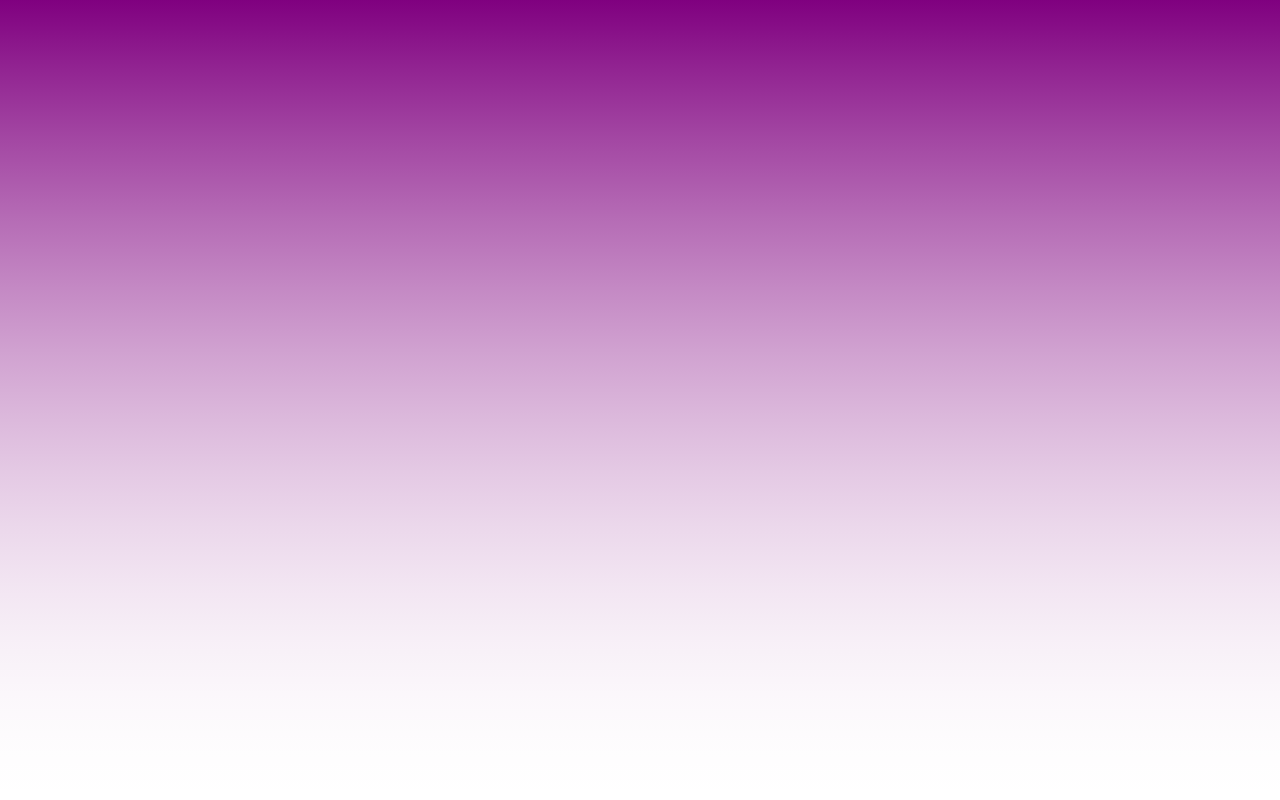
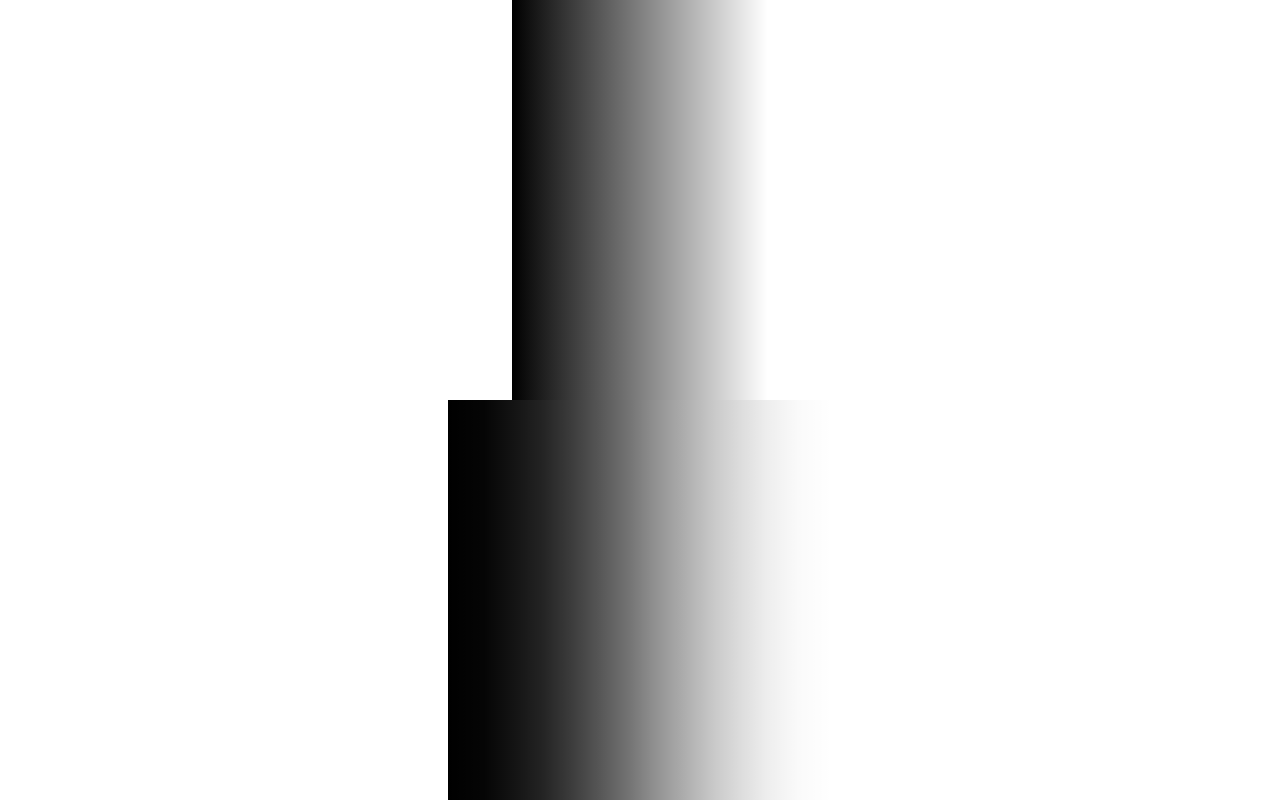
Before and after one commit to larsenwork/postcss-easing-gradients, a website: page demo/index.html in a window 1280 px wide. Drawn offline with Linux system fonts and the light colour scheme.

Commit message:
Update Demo

```diff
--- a/demo/css/styles.pcss
+++ b/demo/css/styles.pcss
@@ -4,9 +4,20 @@
 }
 
 body {
-  background-image: scrim-gradient(to bottom, purple, transparent);
+  /*background-image: linear-gradient(to right, black 49%, transparent 50%);*/
+}
+
+.gradient {
+  background-image: linear-gradient(to right, black, transparent);
   background-position: center;
   background-repeat: no-repeat;
   background-size: cover;
-  height: 100vh;
+  height: 50vh;
+  width: 20vw;
+  margin: 0 auto;
 }
+
+.gradient--easing {
+  background-image: ease-in-out-sine-gradient(to right, black, transparent);
+  width: 30vw;
+}
--- a/demo/index.html
+++ b/demo/index.html
@@ -9,5 +9,7 @@
   <link rel="stylesheet" href="css/styles.css">
 </head>
 <body>
+  <div class="gradient"></div>
+  <div class="gradient gradient--easing"></div>
 </body>
 </html>
--- a/demo/package.json
+++ b/demo/package.json
@@ -6,7 +6,7 @@
   "scripts": {
     "gulp": "./node_modules/gulp/bin/gulp.js"
   },
-  "author": "larsenwork",
+  "author": "Andreas Larsen",
   "license": "MIT",
   "devDependencies": {
     "browser-sync": "^2.18.8",
```
Also changed, not shown: demo/css/styles.css.
